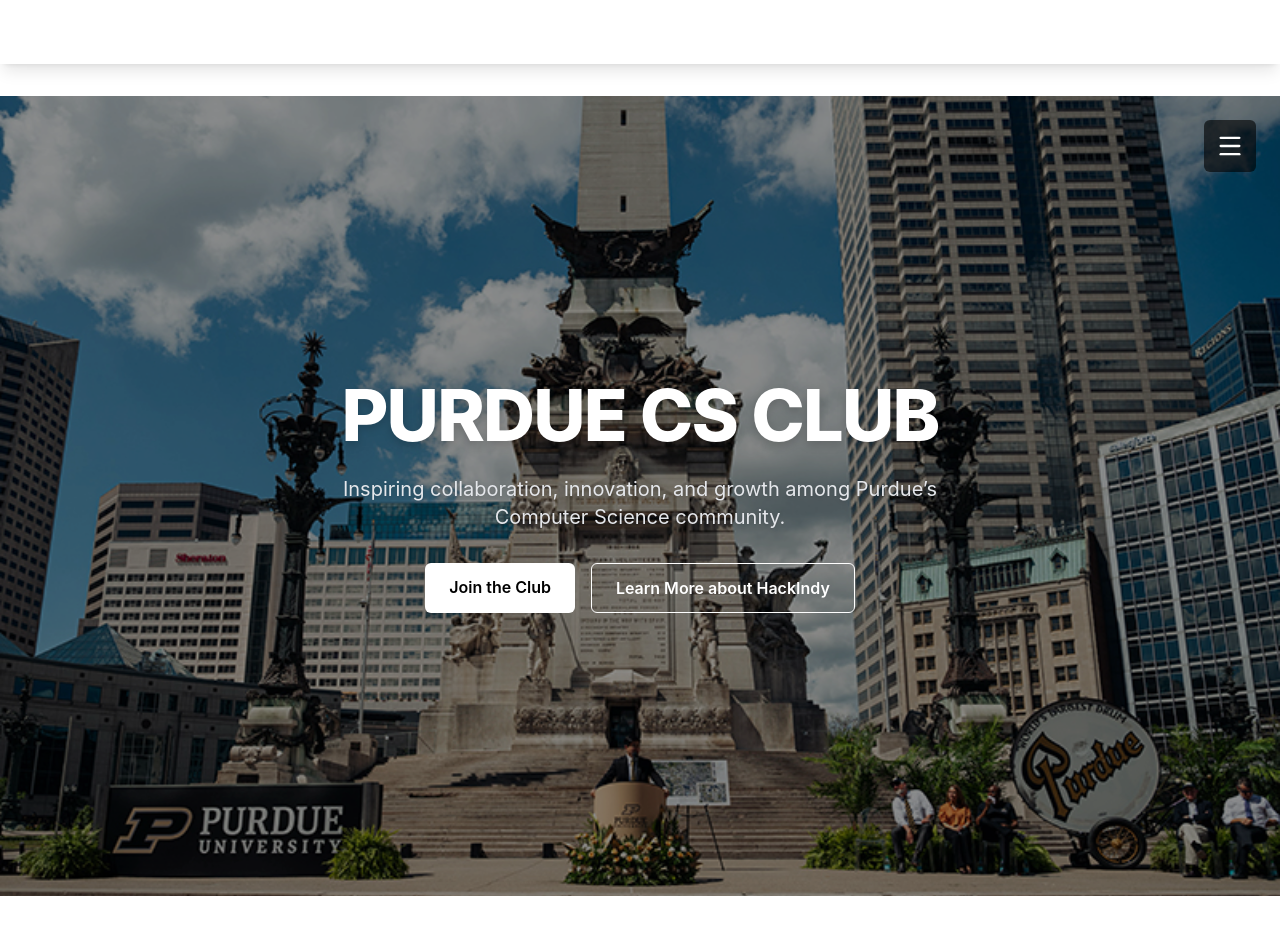
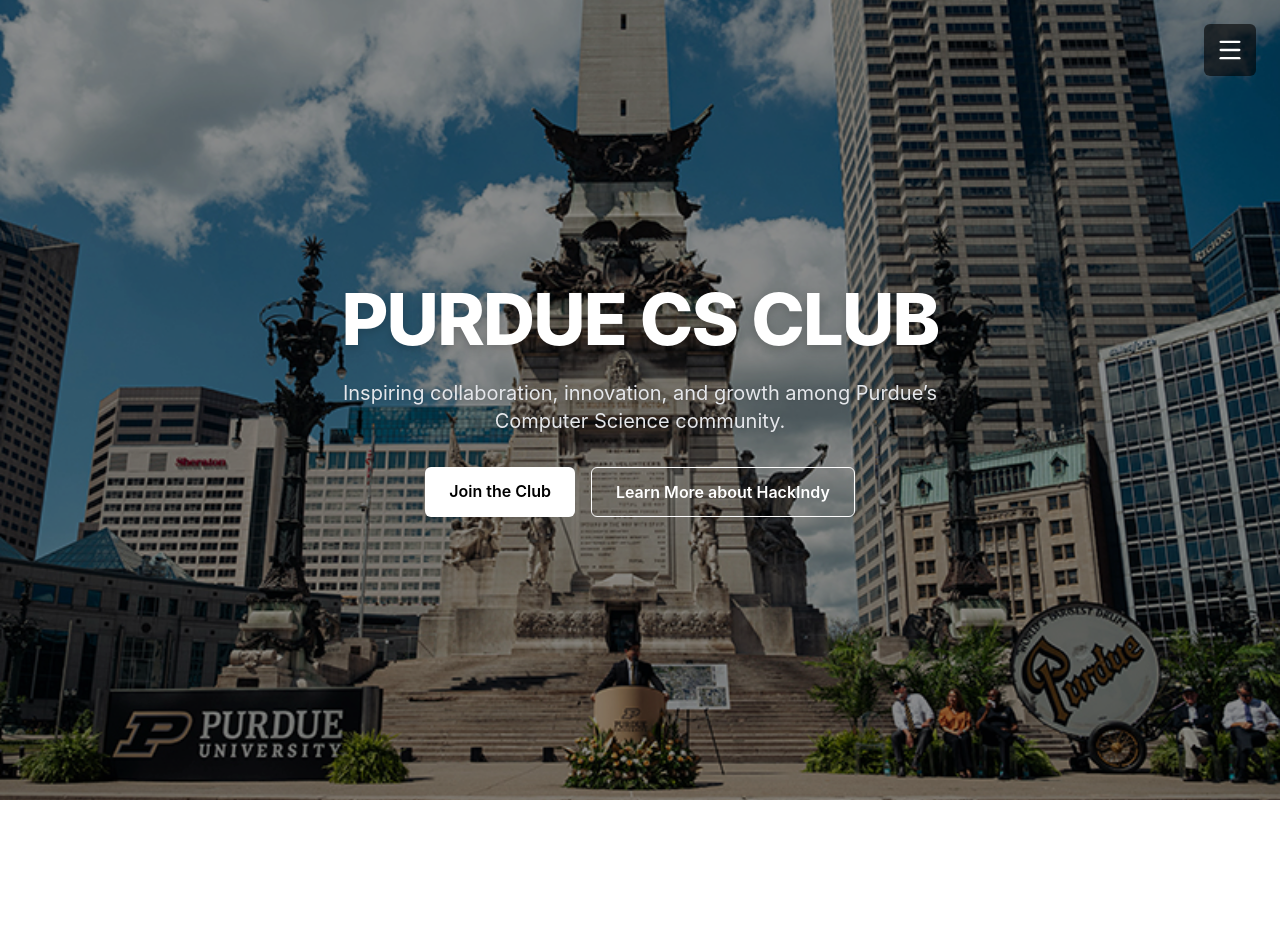
Before and after one commit to richinmrudul/cs-club-purdue, a Next.js app: page / in a window 1280 px wide. Shown: the top 934 px of the page. After the commit the page ends 800 px from the top, so only its background shows below. Built offline with nearby package versions, Linux system fonts and the light colour scheme.

Commit message:
fixed scroll issue

```diff
--- a/src/app/layout.tsx
+++ b/src/app/layout.tsx
@@ -1,14 +1,20 @@
 import "./globals.css";
-import Navbar from "@/components/Navbar";
-import Footer from "@/components/Footer";
+import type { Metadata } from "next";
 
-export default function RootLayout({ children }: { children: React.ReactNode }) {
+export const metadata: Metadata = {
+  title: "Purdue CS Club",
+  description: "Connecting students through code, collaboration, and community.",
+};
+
+export default function RootLayout({
+  children,
+}: {
+  children: React.ReactNode;
+}) {
   return (
     <html lang="en">
-      <body suppressHydrationWarning={true} className="bg-white text-black">
-        <Navbar />
-        <main className="pt-24 min-h-screen">{children}</main>
-        <Footer />
+      <body className="bg-black text-white overflow-x-hidden">
+        {children}
       </body>
     </html>
   );
```
